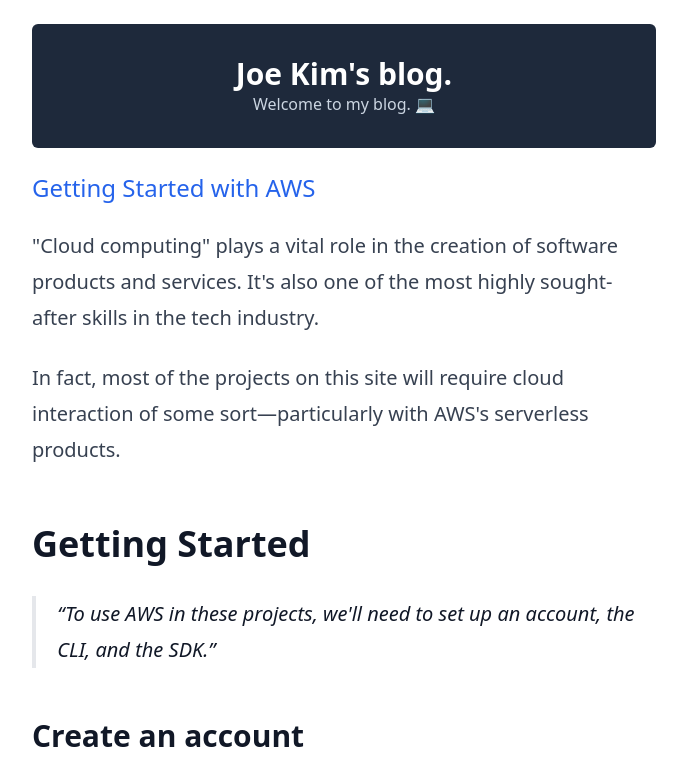
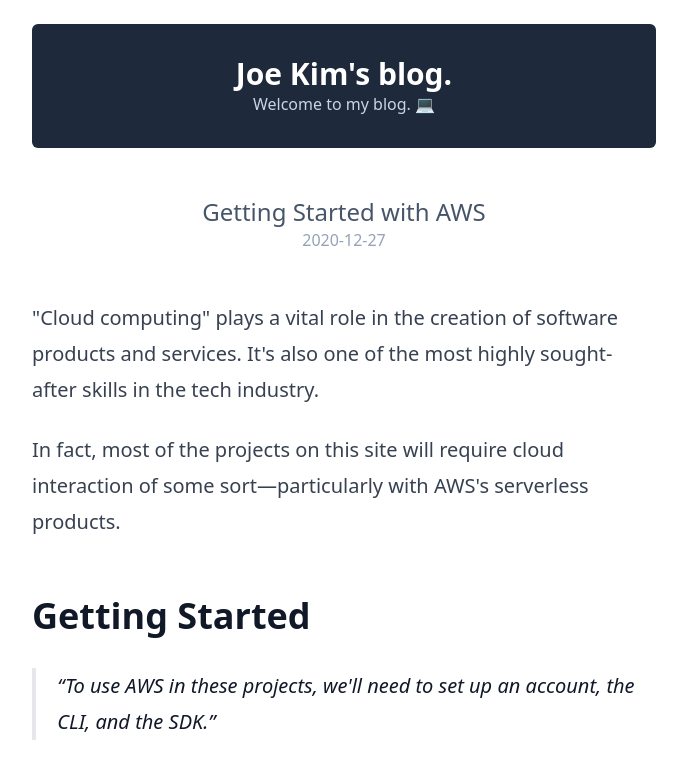
Before and after one commit to coregatekit/blog, a Next.js app: page /posts/aws-quickstart in a window 1280 px wide. Shown: the top 784 px of the page, without its empty margins (296-983 px from the left). Built offline with nearby package versions, Linux system fonts and the light colour scheme.

Commit message:
Added more post detail

```diff
--- a/app/posts/[slug]/page.tsx
+++ b/app/posts/[slug]/page.tsx
@@ -24,7 +24,11 @@
 
   return (
     <div>
-      <h1 className='text-2xl text-blue-600'>{post.data.title}</h1>
+      <div className='my-12 text-center'>
+        <h1 className="text-2xl text-slate-600">{post.data.title}</h1>
+        <p className="text-slate-400">{post.data.date}</p>
+      </div>
+
       <article className="prose lg:prose-xl">
         <Markdown>{post.content}</Markdown>
       </article>
```
